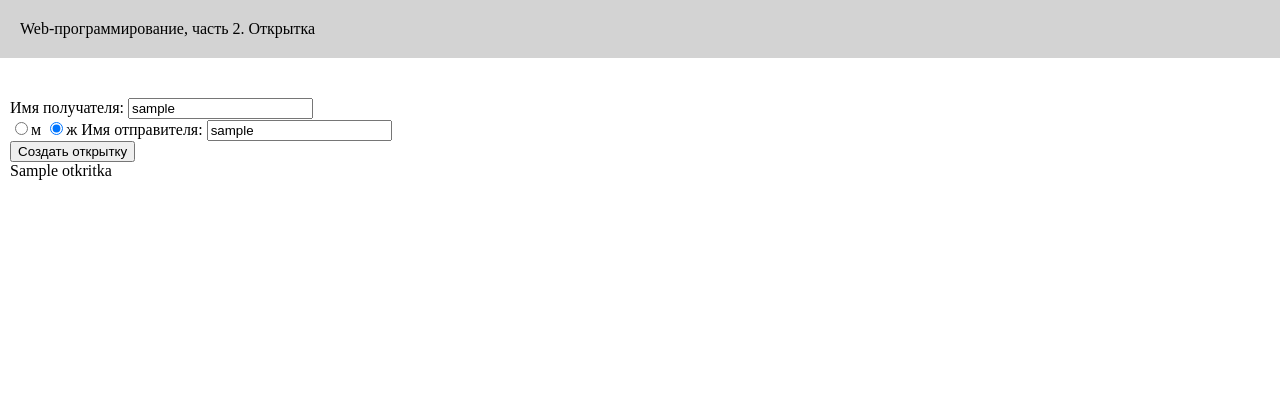
After one commit to Assin0/web-programming-labs-2, a Flask app: template templates/lab9/otkritka.html in a window 1280 px wide. The commit adds this page. Shown: the top 420 px of the page. Run offline with Flask 3, Linux system fonts and the light colour scheme; the template is opened without the code that fills it: most values are stand-ins (such as "Sample title", 1, 10 or a date in 2020); some libraries are stand-ins or nearby versions.

Commit message:
Конец 9 лабораторной

```diff
--- a/templates/lab9/index.html
+++ b/templates/lab9/index.html
@@ -8,4 +8,5 @@
 <h1>Поздравления</h1>
 <a href="/menu">Вернуться на главную</a>
 <a href="/lab9/500">Вызвать ошибку 500</a>
+<a href="/lab9/otkritka">Открытка</a>
 {% endblock main%}
--- /dev/null
+++ b/templates/lab9/otkritka.html
@@ -0,0 +1,31 @@
+{% extends "base.html" %}
+
+{% block lab %}Открытка{% endblock %}
+
+{% block main %}
+
+<form method="post">
+    <div>
+        <label for="username">Имя получателя:</label>
+        <input type="text" id="username" name="username" value="{{ username }}">
+    </div>
+    <div>
+        <label>
+            <input type="radio" value="м" name="sex" checked>м
+        </label>
+
+        <label>
+            <input type="radio" value="ж" name="sex" checked>ж
+        </label>
+
+        <label for="username">Имя отправителя:</label>
+        <input type="text" id="username2" name="username2" value="{{ username2 }}">
+    </div>
+    <div>
+        <button type="submit">Создать открытку</button>
+    </div>
+
+    <div>{{ otkritka }}</div>
+</form>
+
+{% endblock %}
```
Also changed, not shown: lab9.py (+16 -1 lines).
